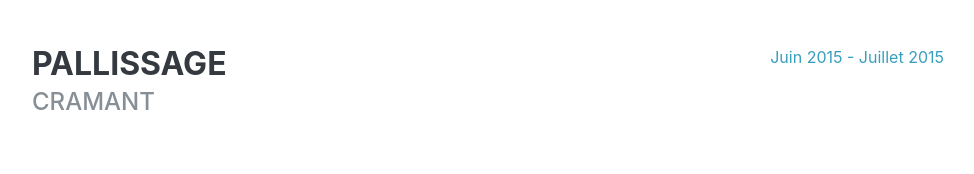
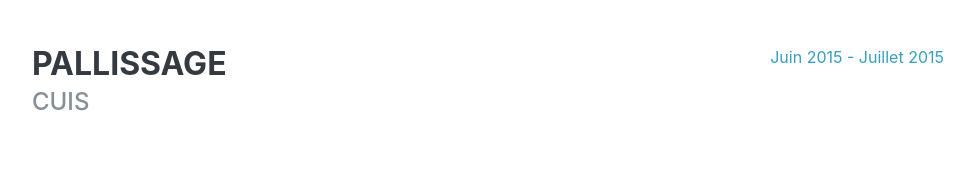
Before and after one commit to Simharmand/portfolio, a plain HTML site: page index.html in a window 1280 px wide. Shown: the part 2084-2258 px from the top of the page, without its empty margins (288-1262 px from the left). Drawn offline with Linux system fonts and the light colour scheme; a web font is replaced by a local one.

Commit message:
Update index.html

```diff
--- a/index.html
+++ b/index.html
@@ -138,7 +138,7 @@
           <div class="resume-item d-flex flex-column flex-md-row">
             <div class="resume-content mr-auto">
               <h3 class="mb-0">Pallissage</h3>
-              <div class="subheading mb-3">Cramant</div>
+              <div class="subheading mb-3">Cuis</div>
 
             </div>
             <div class="resume-date text-md-right">
```
